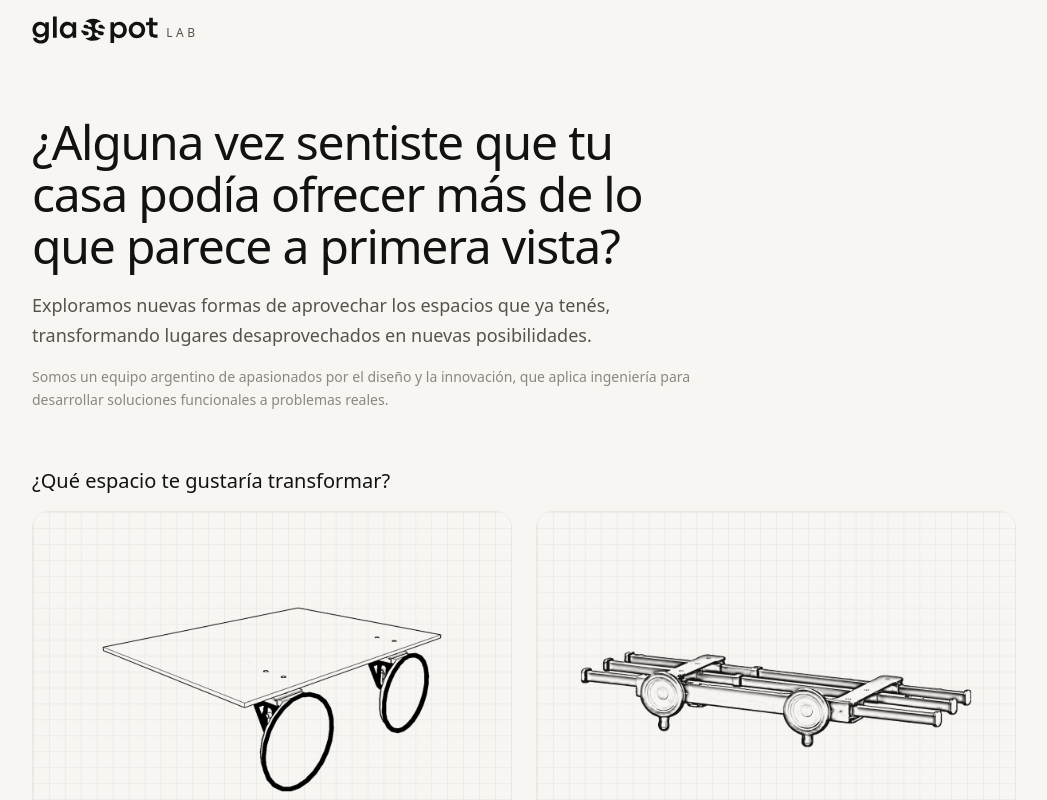
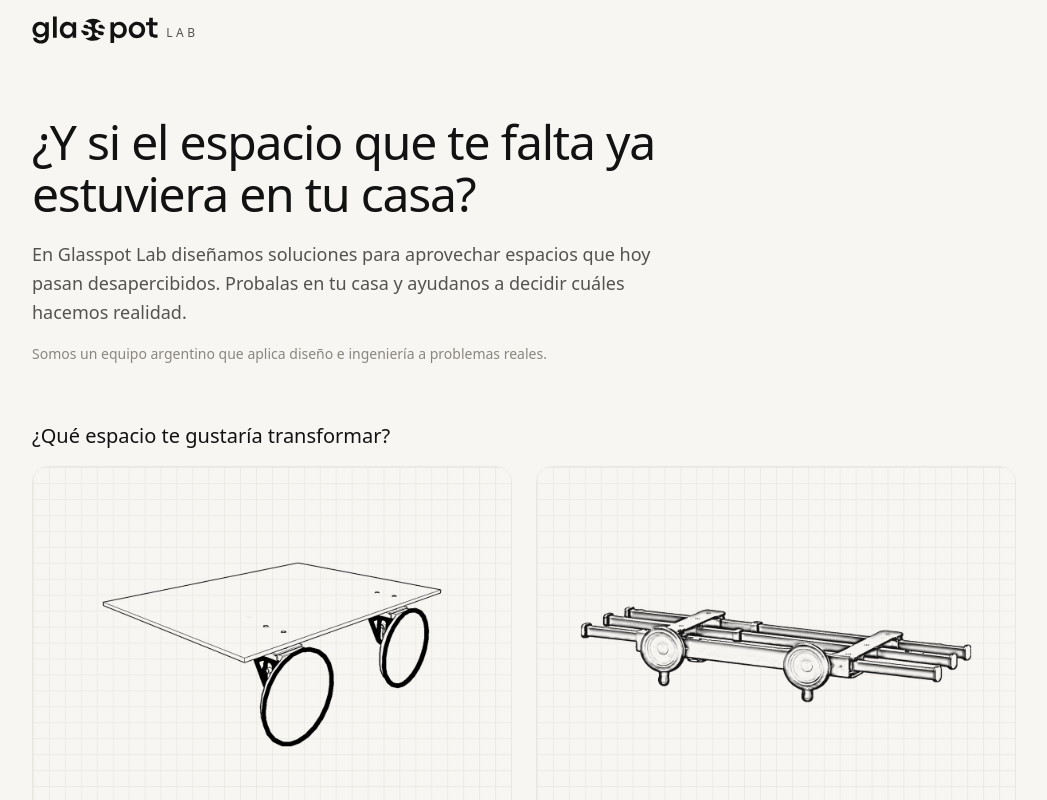
Before and after one commit to Glasspot/glasspot-lab, a Next.js app: page / in a window 1280 px wide. Shown: the top 800 px of the page, without its empty margins (116-1163 px from the left). Built offline with nearby package versions, Linux system fonts and the light colour scheme.

Commit message:
Inicio: nuevo gancho '¿Y si el espacio que te falta ya estuviera en tu casa?'
Co-Authored-By: Claude Opus 5.5 <noreply@anthropic.com>
Claude-Session: https://claude.ai/code/session_01AJ6hWcf3VhWifN1N1PNHwz

```diff
--- a/src/content/copy.ts
+++ b/src/content/copy.ts
@@ -12,16 +12,12 @@ export const copy = {
   marca: "Glasspot Lab",
 
   inicio: {
-    // APROBADO
-    titulo:
-      "¿Alguna vez sentiste que tu casa podía ofrecer más de lo que parece a primera vista?",
-    // APROBADO
+    // APROBADO (Martín, 19/11/2026) — gancho nuevo
+    titulo: "¿Y si el espacio que te falta ya estuviera en tu casa?",
     complemento:
-      "Exploramos nuevas formas de aprovechar los espacios que ya tenés, transformando lugares desaprovechados en nuevas posibilidades.",
-    // APROBADO
+      "En Glasspot Lab diseñamos soluciones para aprovechar espacios que hoy pasan desapercibidos. Probalas en tu casa y ayudanos a decidir cuáles hacemos realidad.",
     institucional:
-      "Somos un equipo argentino de apasionados por el diseño y la innovación, que aplica ingeniería para desarrollar soluciones funcionales a problemas reales.",
-    // APROBADO
+      "Somos un equipo argentino que aplica diseño e ingeniería a problemas reales.",
     pregunta: "¿Qué espacio te gustaría transformar?",
   },
 
```
